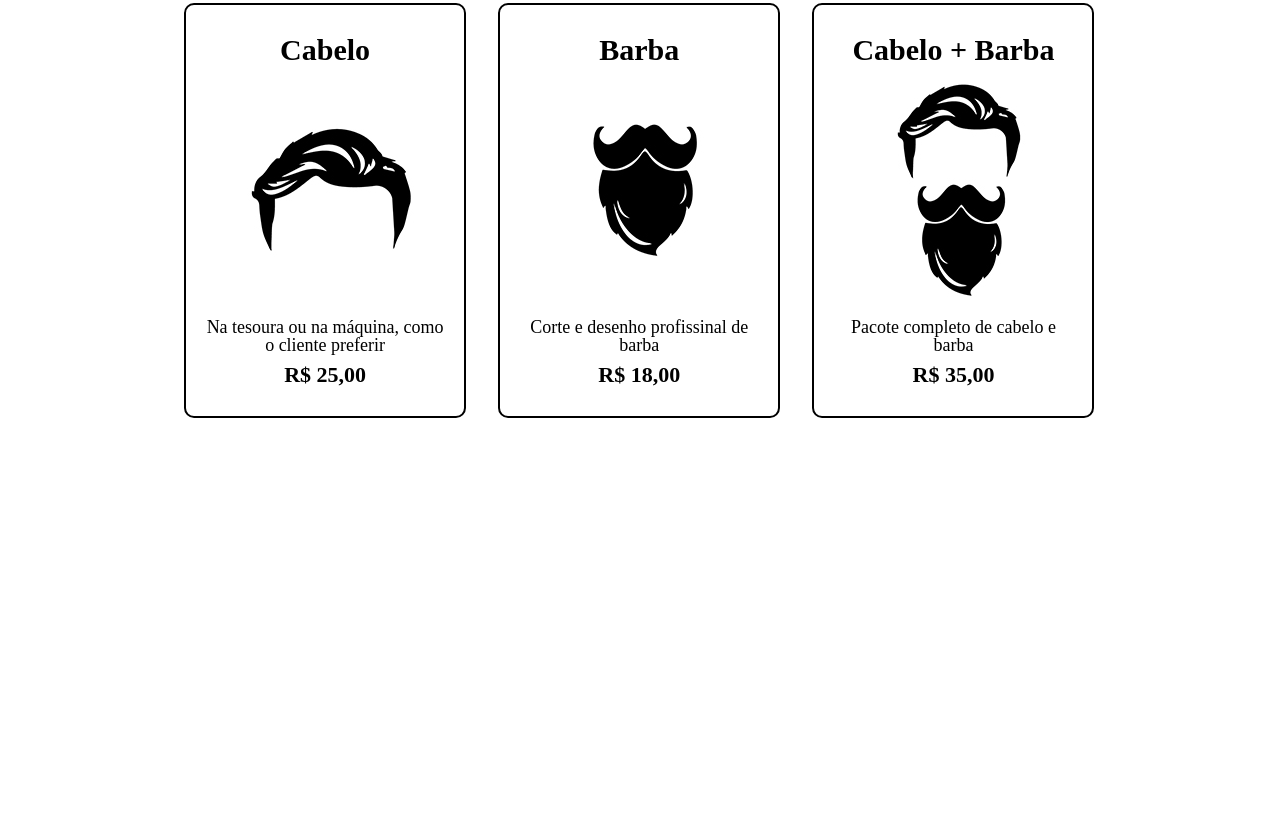
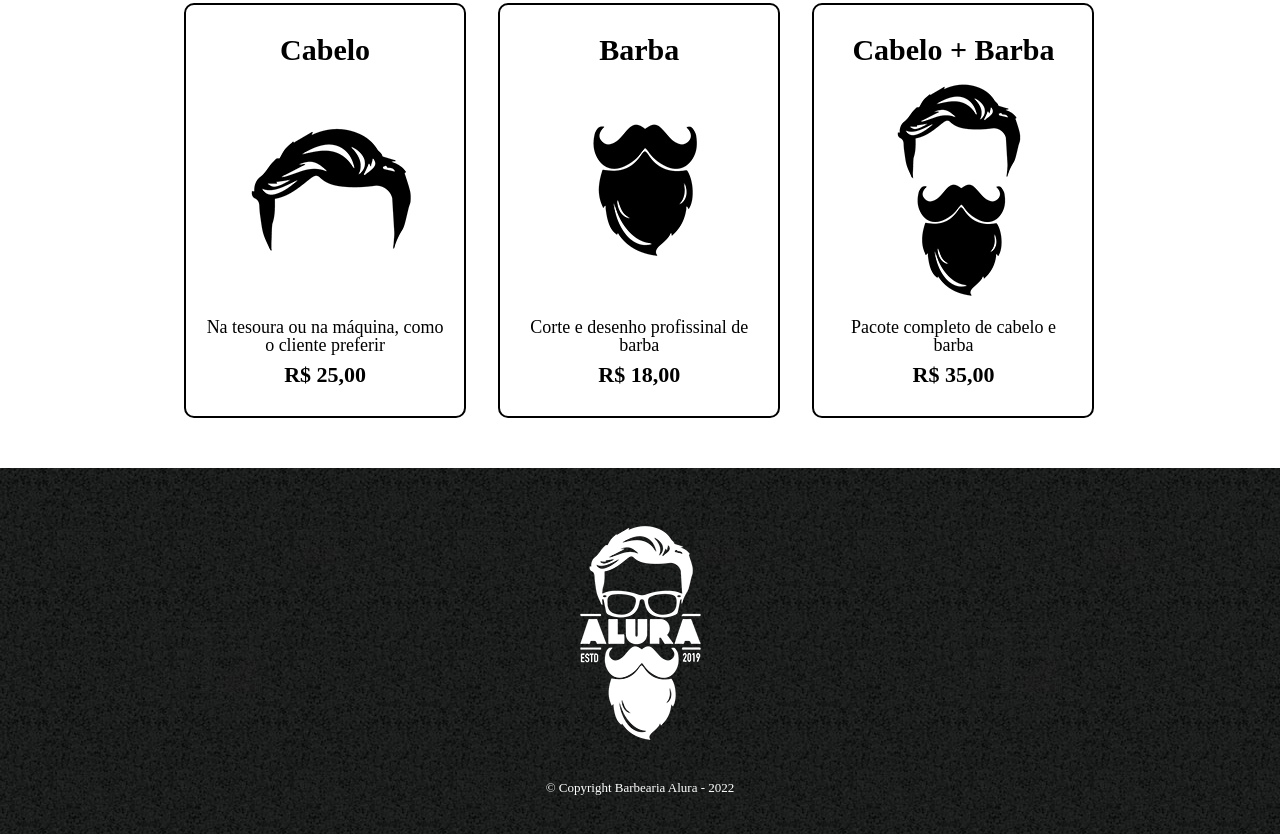
Before and after one commit to gustavobetete/HTML-5-e-CSS-parte-2, a plain HTML site: page produtos.html in a window 1280 px wide. Shown: the part 340-1174 px from the top of the page. Before the commit the page ends 808 px from the top, so only its background shows below. Drawn offline with Linux system fonts and the light colour scheme.

Commit message:
Curso HTML 5 e CSS3 Parte 2: Concluido

```diff
--- a/produtos.css
+++ b/produtos.css
@@ -79,3 +79,15 @@ nav a:hover {
     font-weight: bold;
     margin: 10px 0 0;
 }
+
+footer {
+    text-align: center;
+    background: url("imagens/bg.jpg");
+    padding: 40px 0;
+}
+
+.copyright {
+    color: #FFFFFF;
+    font-size: 13px;
+    margin: 20px 0 0;
+}
--- a/produtos.html
+++ b/produtos.html
@@ -44,5 +44,10 @@
                 </li>
             </ul>
        </main>
+
+       <footer>
+            <img src="imagens/logo-branco.png">
+            <p class="copyright">&copy; Copyright Barbearia Alura - 2022</p>
+       </footer>
     </body>
 </html>
```
